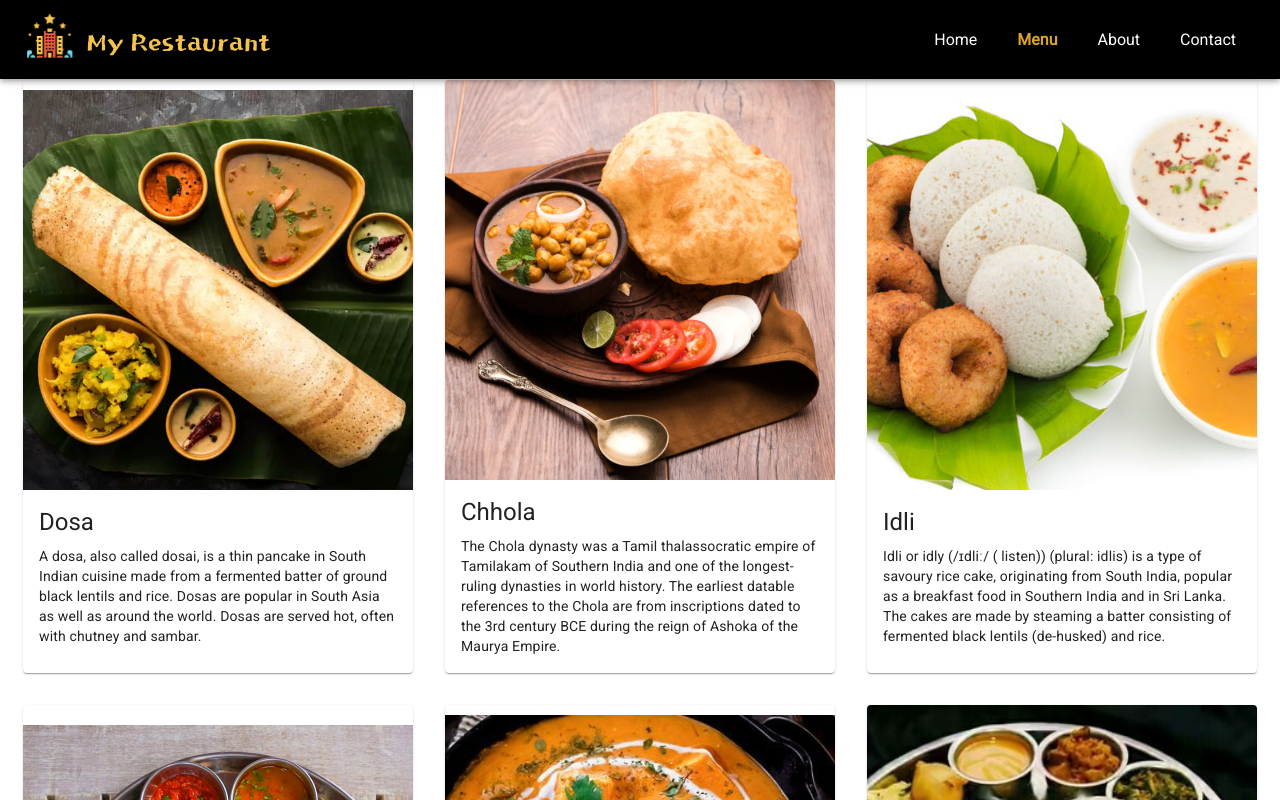
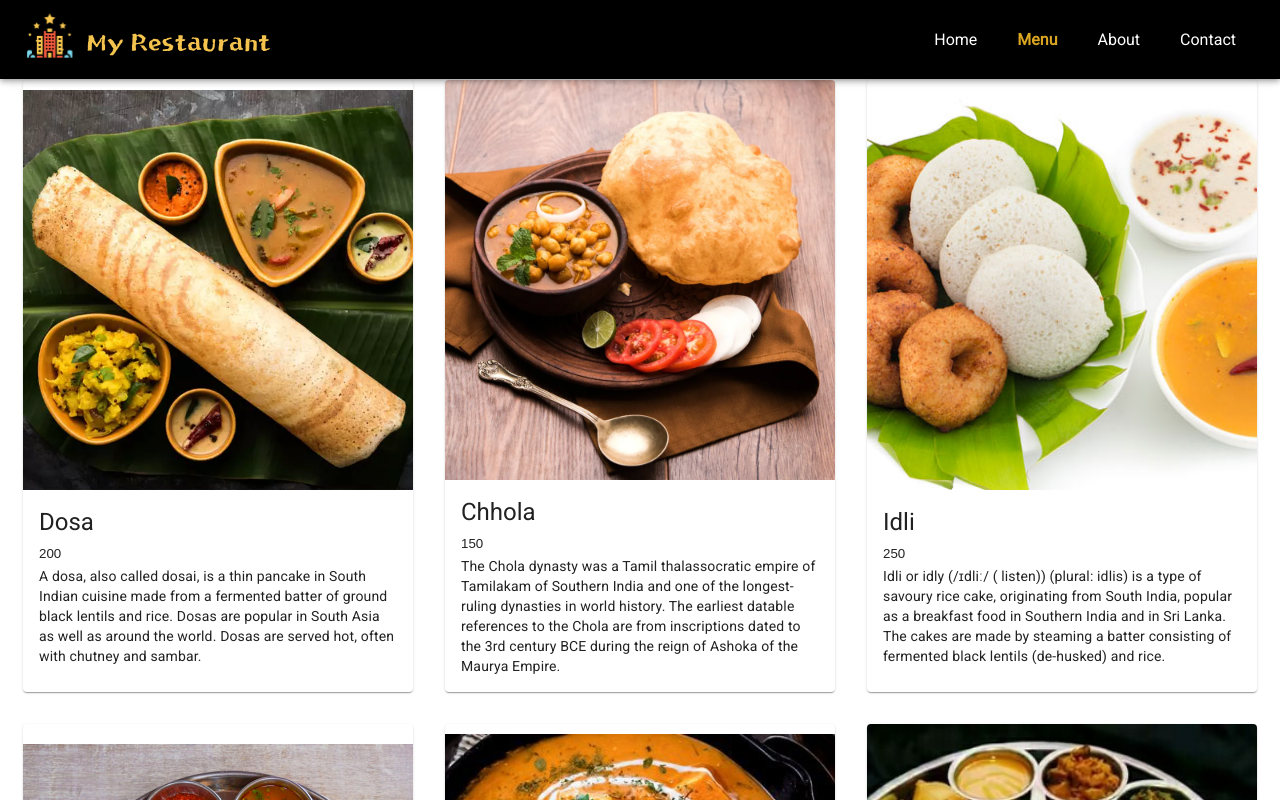
Before and after one commit to Dineshyagnik/resturant_website, a React (Create React App) app: page /menu in a window 1280 px wide. Shown: the top 800 px of the page. Built offline with nearby package versions, Linux system fonts and the light colour scheme.

Commit message:
price added

```diff
--- a/src/pages/Menu.js
+++ b/src/pages/Menu.js
@@ -21,6 +21,9 @@ const Menu = () => {
                   <Typography variant='h5' gutterBottom component={'div'}>
                     {menu.name}
                   </Typography>
+                  <Typography variant='body' gutterBottom component={'div'}>
+                    {menu.price}
+                  </Typography>
                   <Typography variant='body2'>
                     {menu.Description}
                   </Typography>
```
